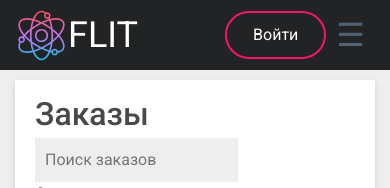
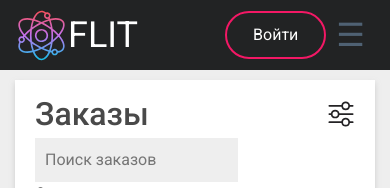
Before and after one commit to Haze272/FLIT, an Angular app in the folder app/: page / in a window 390 px wide. Shown: the top 188 px of the page. Built offline with nearby package versions, Linux system fonts and the light colour scheme.

Commit message:
Добавление кнопки лайка и иконки филтра

```diff
--- a/app/src/app/pages/home/home.component.html
+++ b/app/src/app/pages/home/home.component.html
@@ -1,6 +1,11 @@
 <section>
   <main class="main-info">
-    <h1>Заказы</h1>
+    <div class="header-filter-wrapper">
+      <h1>Заказы</h1>
+      <a class="show-filter">
+        <img src="assets/img/filter.svg" alt="">
+      </a>
+    </div>
     <input type="text" placeholder="Поиск заказов">
     <div class="sort-container">
       Сортировать по:
--- a/app/src/app/pages/home/home.component.scss
+++ b/app/src/app/pages/home/home.component.scss
@@ -1,3 +1,20 @@
+.header-filter-wrapper {
+  display: flex;
+  align-items: center;
+
+  h1 {
+    flex: 1 1 auto;
+  }
+
+  .show-filter {
+    width: 28px;
+    display: none;
+
+    @media (max-width: 991.98px) {
+      display: block;
+    }
+  }
+}
 
 .taskWrapper {
   display: flex;
--- a/app/src/app/pages/task-detail/task-detail.component.html
+++ b/app/src/app/pages/task-detail/task-detail.component.html
@@ -8,8 +8,10 @@
         <app-tag-container [tags]="task.tags"></app-tag-container>
       </div>
       <p class="description">{{ task.description }}</p>
+      <div class="respondWrapper">
+        <a>Откликнуться</a>
+      </div>
     </div>
-
   </main>
   <div class="side-info">
     <div class="task-author-info">
--- a/app/src/app/pages/task-detail/task-detail.component.scss
+++ b/app/src/app/pages/task-detail/task-detail.component.scss
@@ -15,6 +15,17 @@
 
   .description {
 
+  }
+
+  .respondWrapper {
+    display: flex;
+    justify-content: center;
+
+    a {
+      padding: 10px 20px;
+      background-color: var(--pink);
+      color: white;
+    }
   }
 }
 
--- a/app/src/app/shared/components/toast/toast.component.html
+++ b/app/src/app/shared/components/toast/toast.component.html
@@ -1,4 +1,5 @@
 <div class="toast-wrapper">
+  <section>
     <div
       *ngFor="let toast of toasts"
     >
@@ -7,4 +8,6 @@
         <span>{{ toast.message }}</span>
       </div>
     </div>
+  </section>
+
 </div>
--- a/app/src/index.html
+++ b/app/src/index.html
@@ -5,7 +5,7 @@
   <title>App</title>
   <base href="/">
   <meta name="viewport" content="width=device-width, initial-scale=1">
-  <link rel="icon" type="image/x-icon" href="favicon.ico">
+  <link rel="shortcut icon" type="image/x-icon" href="./assets/favicon.ico">
   <link rel="preconnect" href="https://fonts.gstatic.com">
   <link href="https://fonts.googleapis.com/css2?family=Roboto:wght@300;400;500&display=swap" rel="stylesheet">
   <link href="https://fonts.googleapis.com/icon?family=Material+Icons" rel="stylesheet">
```
Also changed, not shown: app/src/assets/img/filter.svg (added), 1 other file (tests, documents, lock files or other folders). Lines whose indentation alone changed are shown as unchanged.
